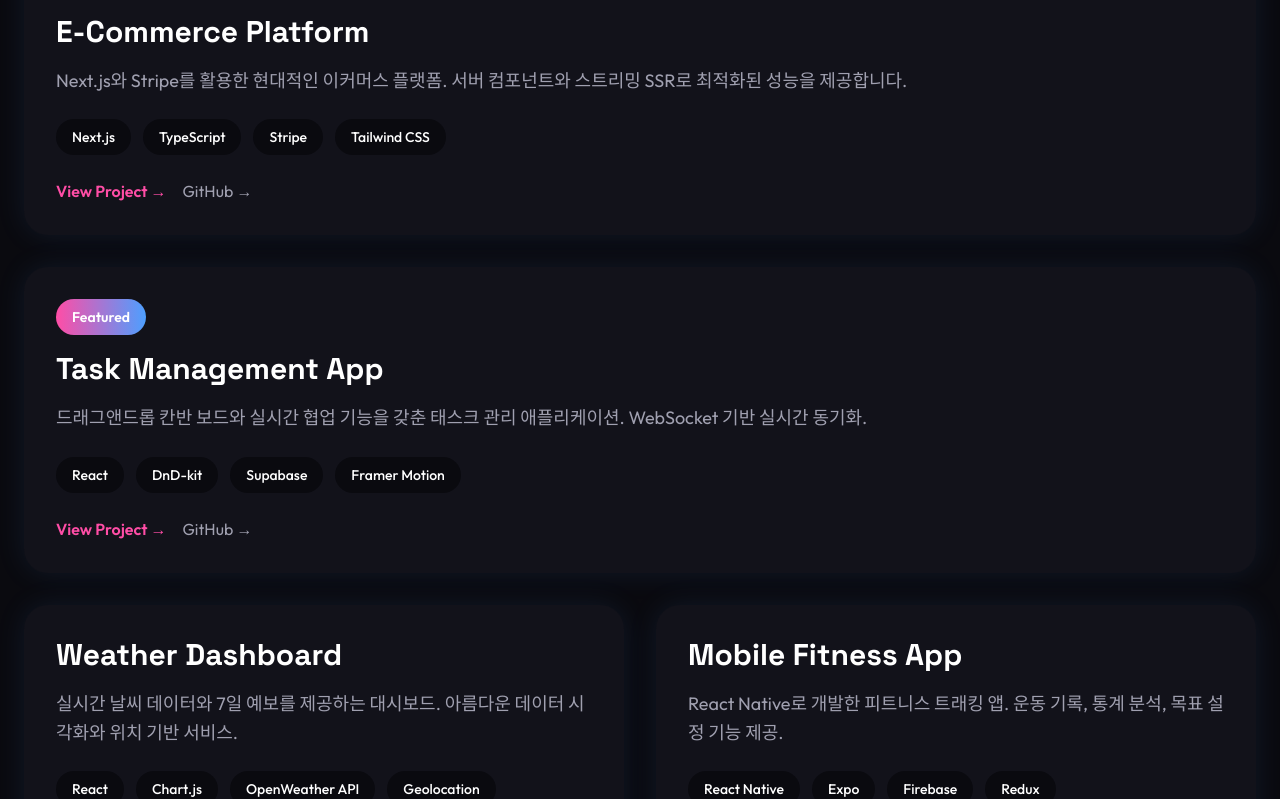
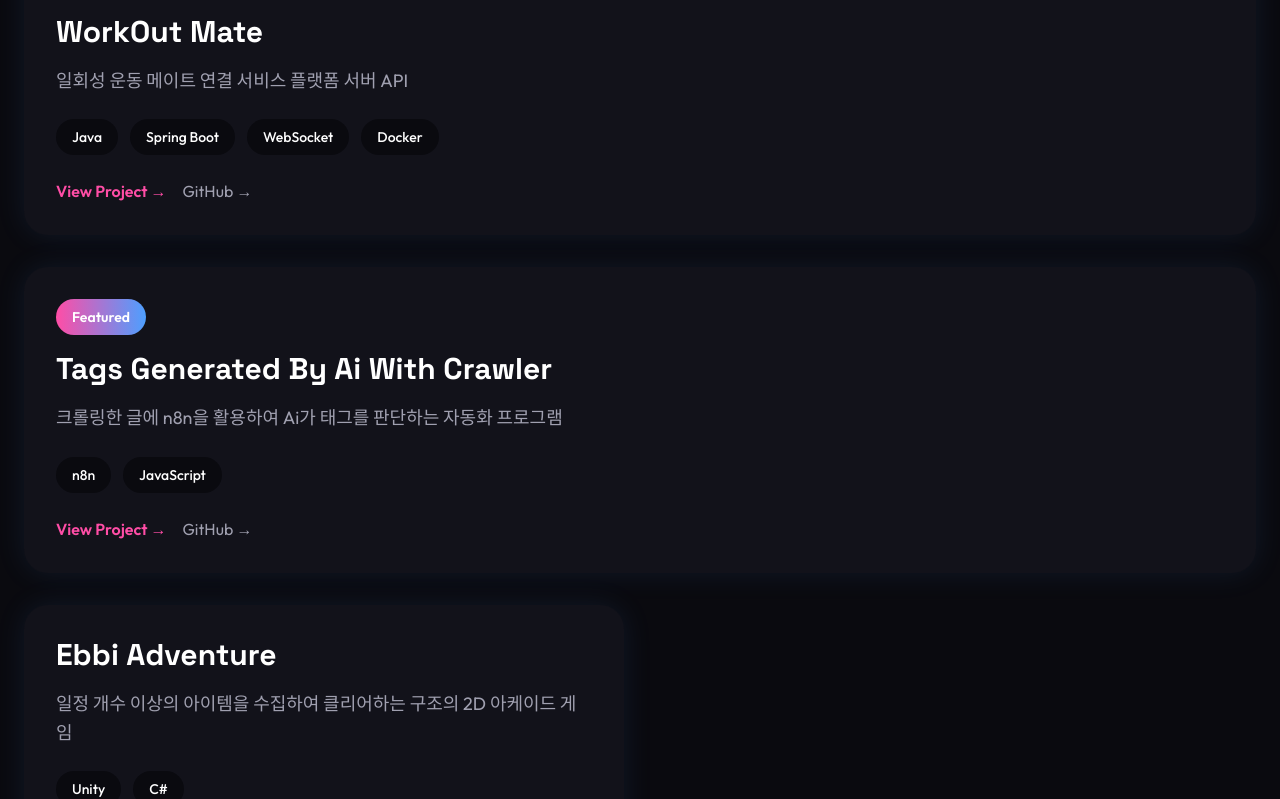
Before and after one commit to earhart123/my-portfolio, a Next.js app: page / in a window 1280 px wide. Shown: the part 2282-3081 px from the top of the page. Built offline with nearby package versions, Linux system fonts and the light colour scheme.

Commit message:
feat: edit text

```diff
--- a/src/components/Projects.tsx
+++ b/src/components/Projects.tsx
@@ -9,33 +9,25 @@
   const projects = [
     {
       id: 1,
-      title: 'E-Commerce Platform',
-      description: 'Next.js와 Stripe를 활용한 현대적인 이커머스 플랫폼. 서버 컴포넌트와 스트리밍 SSR로 최적화된 성능을 제공합니다.',
-      tags: ['Next.js', 'TypeScript', 'Stripe', 'Tailwind CSS'],
+      title: 'WorkOut Mate',
+      description: '일회성 운동 메이트 연결 서비스 플랫폼 서버 API',
+      tags: ['Java', 'Spring Boot', 'WebSocket', 'Docker'],
       category: 'Web',
       featured: true,
     },
     {
       id: 2,
-      title: 'Task Management App',
-      description: '드래그앤드롭 칸반 보드와 실시간 협업 기능을 갖춘 태스크 관리 애플리케이션. WebSocket 기반 실시간 동기화.',
-      tags: ['React', 'DnD-kit', 'Supabase', 'Framer Motion'],
+      title: 'Tags Generated By Ai With Crawler',
+      description: '크롤링한 글에 n8n을 활용하여 Ai가 태그를 판단하는 자동화 프로그램',
+      tags: ['n8n', 'JavaScript'],
       category: 'Web',
       featured: true,
     },
     {
       id: 3,
-      title: 'Weather Dashboard',
-      description: '실시간 날씨 데이터와 7일 예보를 제공하는 대시보드. 아름다운 데이터 시각화와 위치 기반 서비스.',
-      tags: ['React', 'Chart.js', 'OpenWeather API', 'Geolocation'],
-      category: 'Web',
-      featured: false,
-    },
-    {
-      id: 4,
-      title: 'Mobile Fitness App',
-      description: 'React Native로 개발한 피트니스 트래킹 앱. 운동 기록, 통계 분석, 목표 설정 기능 제공.',
-      tags: ['React Native', 'Expo', 'Firebase', 'Redux'],
+      title: 'Ebbi Adventure',
+      description: '일정 개수 이상의 아이템을 수집하여 클리어하는 구조의 2D 아케이드 게임',
+      tags: ['Unity', 'C#'],
       category: 'Mobile',
       featured: false,
     },
@@ -133,7 +125,7 @@
                     View Project →
                   </a>
                   <a
-                    href="#"
+                    href="https://github.com/earhart123/ebbi_advanture_2d"
                     className="flex items-center gap-2 text-[var(--text-secondary)] hover:text-[var(--text-primary)] transition-colors"
                   >
                     GitHub →
```
